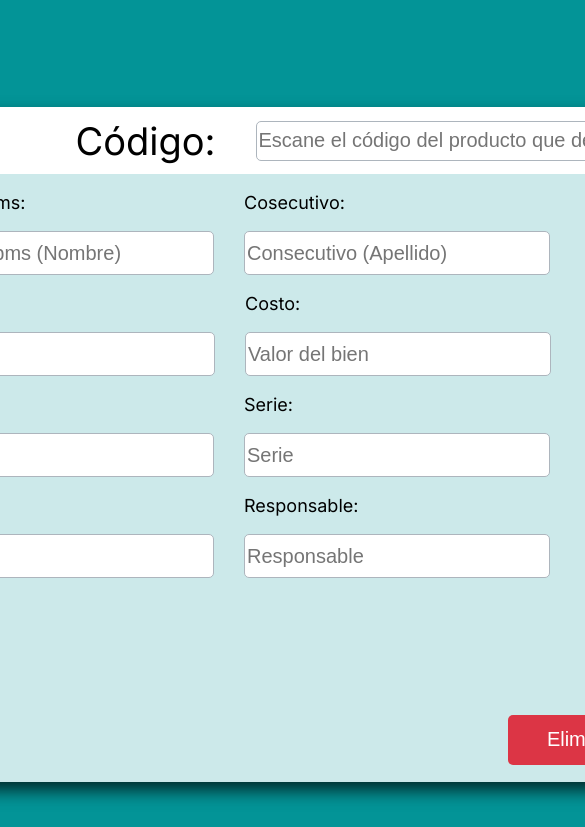
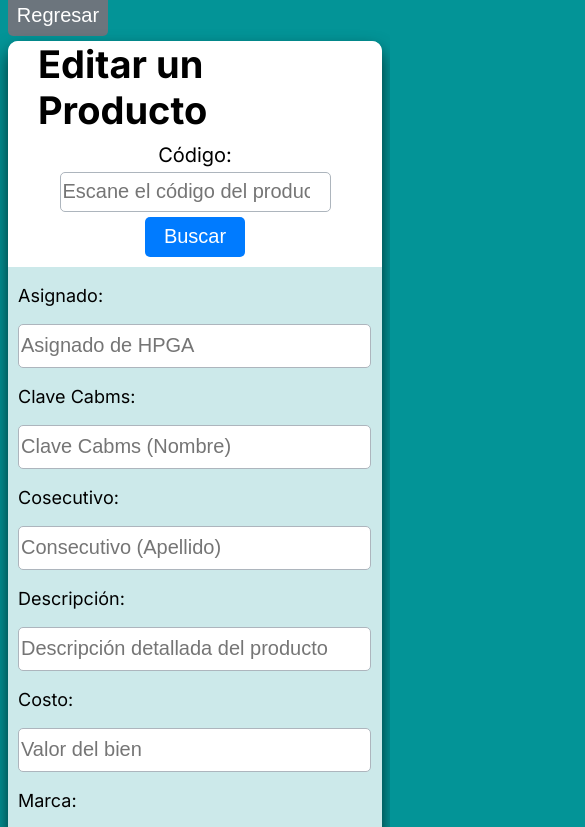
Before and after one commit to Angelfonseca/Hospital-sistema, a React (Vite) app in the folder HospitalApp/: page /editar in a window 390 px wide. Shown: the top 827 px of the page, 585 px wide, since content can reach past the window. Built offline with nearby package versions, Linux system fonts and the light colour scheme; no server answers.

Commit message:
Edit Mobile
Se Realizo la adaptación de la ruta Edit versión Movíl

```diff
--- a/HospitalApp/src/styles/Añadir.css
+++ b/HospitalApp/src/styles/Añadir.css
@@ -37,6 +37,15 @@
 }
 
 /* Botones  */
+.Con_BTNAdd{
+    display: flex;
+    flex-direction: row;
+
+    justify-content: center;
+
+    margin: 10px 0px;
+}
+
 #BTNAdd_Pro{
     width: 150px;
     height: 50px;
@@ -78,16 +87,12 @@
     border: 1px #ADB5BD solid;
     border-radius: 5px;
     font-size: 20px;
-
 }
 
-.Con_BTNAdd{
-    display: flex;
-    flex-direction: row;
-
-    justify-content: center;
-
-    margin: 10px 0px;
+/*Quitar Margin al titulo*/
+#NoMargin{
+    font-size: 38px;
+    margin: 0px 30px;
 }
 
 #Add_Font18{
@@ -98,10 +103,7 @@
     display: none;
 }
 
-#NoMargin{
-    font-size: 38px;
-    margin: 0px 30px;
-}
+
 
 
 /* ========== Tablet ========== */
--- a/HospitalApp/src/styles/Editar.css
+++ b/HospitalApp/src/styles/Editar.css
@@ -1,6 +1,177 @@
+/* ========== Mobil ========== */
 .ContainerFull_Edit{
     display: flex;
     flex-direction: column;
+
+    margin-top: 700px;
+}
+
+.Con_Form{
+    background-color: #ffffffcb;
+    border-radius: 10px;
+    -webkit-box-shadow: 0px 9px 18px -1px rgba(0,0,0,0.75);
+    -moz-box-shadow: 0px 9px 18px -1px rgba(0,0,0,0.75);
+    box-shadow: 0px 9px 18px -1px rgba(0,0,0,0.75);
+
+    display: grid;
+    grid-template:
+    "Con_Search" auto
+    "Con_Inputs" auto
+    "Con_BTNEdit" 10%;
+
+}
+
+.Con_Search{
+    display: flex;
+    flex-direction: column;
+    align-items: center;
+    background-color: white;
+    border-radius: 10px 10px 0px 0px;
+
+    height: 100%;
+    gap: 10px;
+}
+
+.Con_Search > div:nth-child(1){
+    display: flex;
+    flex-direction: column;
+    align-items: center;
+
+    gap: 10px;
+}
+
+.Con_Search > div:nth-child(2){
+    display: flex;
+    flex-direction: column;
+    align-items: center;
+
+    gap: 5px;
+
+    margin-bottom: 10px;
+}
+
+.Con_Inputs{
+    display: flex;
+    flex-direction: column;
+    margin: 0px 10px;
+}
+
+/* Botones  */
+.Con_BTNEdit{
+    display: flex;
+    flex-direction: row;
+
+    justify-content: center;
+    margin: 10px 0px;
+    gap: 5px;
+}
+
+#BTNDelete_Pro{
+    width: 150px;
+    height: 50px;
+
+    background-color: #DC3545;
+    border: none;
+    border-radius: 5px;
+    cursor: pointer;
+    font-size: 20px;
+    color: white;
+}
+
+#BTNEdit_Pro{
+    width: 150px;
+    height: 50px;
+
+    background-color: #28A745;
+    border: none;
+    border-radius: 5px;
+    cursor: pointer;
+    font-size: 20px;
+    color: white;
+}
+
+#BTN_EditRegresar{
+    width: 100px;
+    height: 40px;
+
+    background-color: #6C757D;
+    border: none;
+    border-radius: 5px;
+    cursor: pointer;
+    font-size: 20px;
+    color: white;
+
+    margin-bottom: 5px;
+}
+
+#BTN_Buscar{
+    width: 100px;
+    height: 40px;
+
+    background-color: #007BFF;
+    border: none;
+    border-radius: 5px;
+    cursor: pointer;
+    font-size: 20px;
+    color: white;
+}
+
+
+/* Inputs */
+#Input_EditSearch_Pro{
+    width: 100%;
+    height: 40px;
+    border: 1px #ADB5BD solid;
+    border-radius: 5px;
+    font-size: 20px;
+}
+
+#Inputs_Edit_Pro{
+    width: 98%;
+    height: 40px;
+    border: 1px #ADB5BD solid;
+    border-radius: 5px;
+    font-size: 20px;
+}
+
+#Input_EditDesc_Pro{
+    width: 98%;
+    height: 40px;
+    border: 1px #ADB5BD solid;
+    border-radius: 5px;
+    font-size: 20px;
+
+}
+
+
+/*Quitar Margin al titulo y código*/
+#NoMargin{
+    margin: 0px;
+    font-size: 38px;
+}
+
+#txtCode{
+    margin: 0px;
+    font-size: 20px;
+    text-align: start;
+}
+
+
+#Edit_Font18{
+    font-size: 18px;
+}
+
+#EditIcon{
+    display: none;
+}
+
+/* ========== Desktop ========== */
+@media (min-width: 900px) {
+    .ContainerFull_Edit{
+        display: flex;
+        flex-direction: column;
+
+        margin-top: 0px;
     }
 
     .Con_Form{
@@ -64,6 +235,7 @@
     /*Quitar Margin al titulo y código*/
     #NoMargin{
         margin: 0px;
+        font-size: 38px;
     }
 
     .Con_Inputs{
@@ -173,3 +345,8 @@
     #Edit_Font18{
         font-size: 18px;
     }
+
+    #EditIcon{
+        display: block;
+    }
+}
--- a/HospitalApp/src/styles/Reportes.css
+++ b/HospitalApp/src/styles/Reportes.css
@@ -98,3 +98,8 @@ tbody{
     font-size: 20px;
     color: white;
 }
+
+/* ========== Desktop ========== */
+@media (min-width: 900px) {
+
+}
--- a/HospitalApp/src/views/Editar.jsx
+++ b/HospitalApp/src/views/Editar.jsx
@@ -9,6 +9,7 @@ import '/src/styles/Editar.css';
 
 import { useState } from 'react';
 import clienteAxios from '/src/config/axios';
+import {useNavigate} from 'react-router-dom';
 
 export default function Editar() {
   const [Search, setSearch] = useState('');
@@ -26,6 +27,7 @@ export default function Editar() {
   const [responsable, setResponsable] = useState('');
   const [ubicacion, setArea] = useState('');
 
+  var Navegar = useNavigate();
 
   const getProductByID = async (e) => {
     e.preventDefault();
@@ -44,21 +46,50 @@ export default function Editar() {
     setArea(respuesta.data[0].ubicacion)
  }
 
+ const update = async (e) =>{
+  e.preventDefault();
+
+  if(Search===null || Search==='' || Search===undefined || Search==="Search"){
+    alert('Campo de búsqueda vacío');
+    console.log('Hi'+Search)
+    return;
+  } else {
+    console.log('Hi'+Search)
+    await clienteAxios.put(`/api/objects/${Search}`,{
+      asignado: asignado,
+      cve_cabms: cve_cabms,
+      consecutivo: consecutivo,
+      descrip_bm: descrip_bm,
+      costo_bien: costo_bien,
+      marca: marca,
+      modelo: modelo,
+      serie: serie,
+      motor: motor,
+      recursos: recursos,
+      responsable: responsable,
+      ubicacion: ubicacion
+    })
+    // Navegar('/Menu/Plantas');
+  }
+
+
+}
+
   return (
     <div className='ContainerFull_Edit'>
       <div>
         <Link to="/"><button id='BTN_EditRegresar'>Regresar</button></Link>
       </div>
-      <form className='Con_Form'>
+      <form className='Con_Form' onSubmit={update}>
         <div className='Con_Search'>
           <div>
-            <img src={EditIcon} alt="Edit Icon" />
-            <h2 id='NoMargin'>Editar Producto</h2>
+            <img src={EditIcon} alt="Edit Icon" id='EditIcon'/>
+            <h2 id='NoMargin'>Editar un Producto</h2>
           </div>
           <div>
-            <p id='NoMargin'>Código:</p>
+            <p id='txtCode'>Código:</p>
             <input type="search" name="Search" id="Input_EditSearch_Pro" placeholder='Escane el código del producto que deseas editar' value={Search} onChange={(e)=>setSearch(e.target.value)}/>
-            <button onClick={getProductByID} >Buscar</button>
+            <button onClick={getProductByID} id='BTN_Buscar'>Buscar</button>
           </div>
         </div>
 
--- a/HospitalApp/src/views/Reportes.jsx
+++ b/HospitalApp/src/views/Reportes.jsx
@@ -1,17 +1,23 @@
+//Import Link para Rutear
 import {Link} from 'react-router-dom';
+import * as React from 'react';
 
 //Styles
 import '/src/styles/Reportes.css';
 
+import clienteAxios from '/src/config/axios';
 
 export default function Reportes() {
+
+  // var respuesta = await clienteAxios.get(`/api/responsable/`)
+
   return (
     <div className='Container_Reports'>
       <div>
-      <Link to="/"><button id='btnRegresarRep'>Regresar</button></Link>
+        <Link to="/"><button id='btnRegresarRep'>Regresar</button></Link>
       </div>
       <div>
-        <input type="text" id='SearchID'/>
+        <input type="text" id='SearchID' placeholder='Ingresa Código de Barras'/>
         <select name="" id="SelectGroup"></select>
       </div>
       <div>
```
Lines whose indentation alone changed are shown as unchanged.
